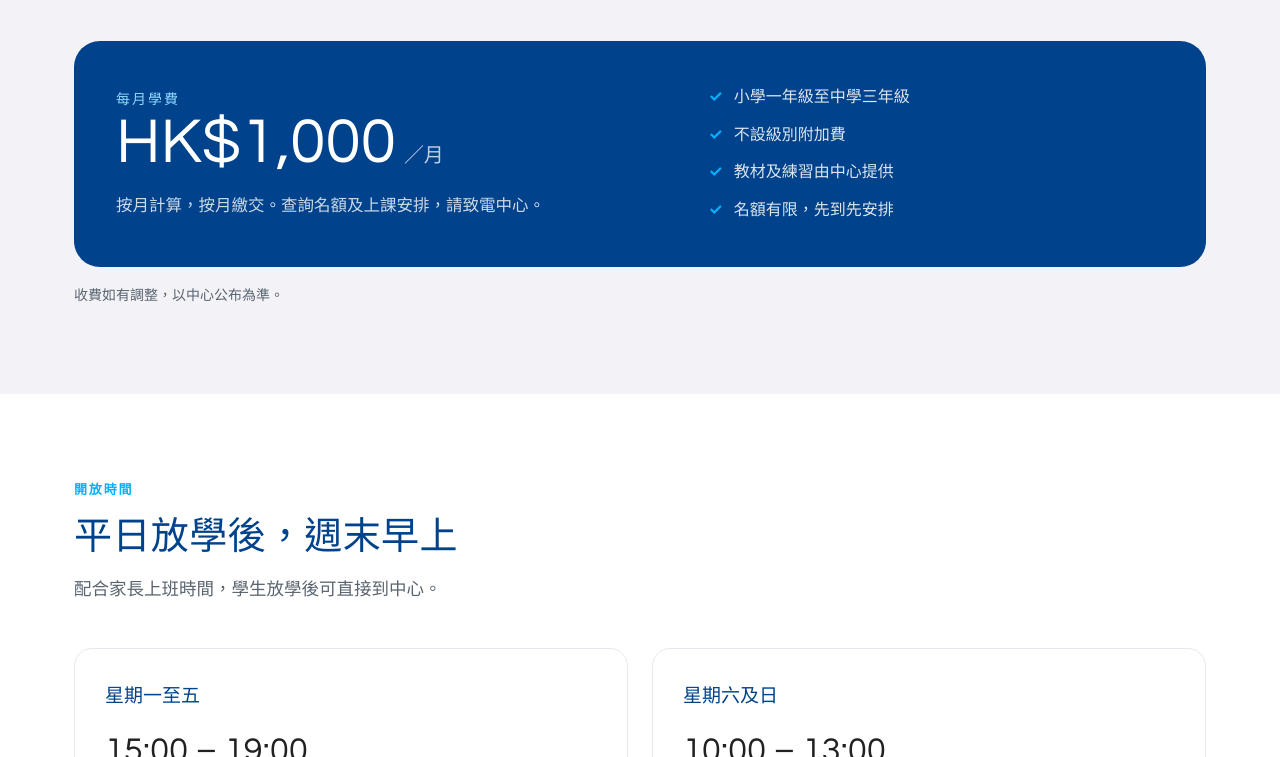
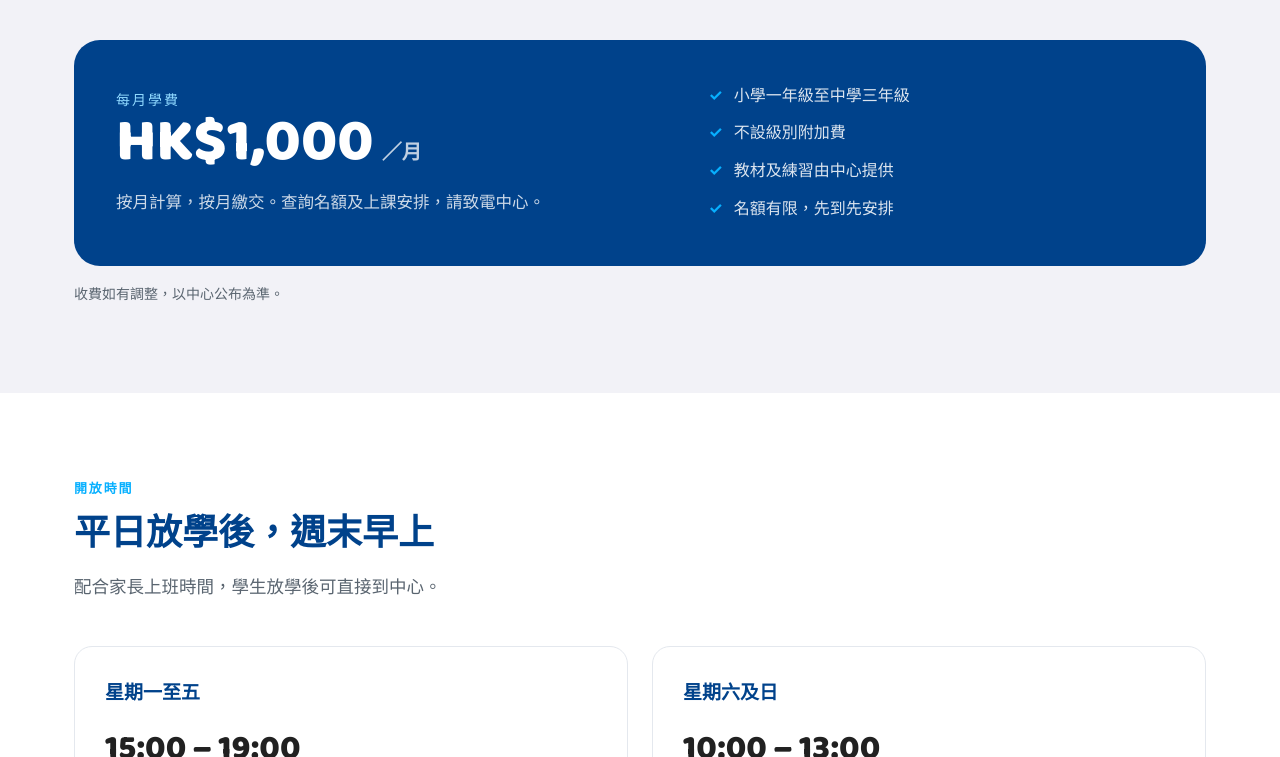
Before and after one commit to kamtochan22/seaworthy-centre, a plain HTML site: page index.html in a window 1280 px wide. Shown: the part 2043-2800 px from the top of the page. Drawn offline with Linux system fonts and the light colour scheme.

Commit message:
Chinese headings: Baloo 2 + Noto Sans TC 900 (SoundBloom stack)

```diff
--- a/assets/style.css
+++ b/assets/style.css
@@ -179,3 +179,14 @@ footer .legal{margin-top:38px;padding-top:22px;border-top:1px solid rgba(255,255
 }
 
 .band-img{width:100%;height:clamp(240px,36vw,430px);object-fit:cover;border-radius:26px;margin-top:34px}
+
+/* Chinese headings: same stack as the SoundBloom Chinese site */
+h1,h2,h3,.sec-head h2,.card h3,.time-card h3,.band b,
+.hero h1,.stat b,.price-card .amount,.time-card .big,.contact-card p,.logo b{
+  font-family:'Baloo 2','Noto Sans TC',sans-serif;
+  font-weight:800;
+  letter-spacing:0;
+}
+.hero h1{font-size:50px;line-height:1.16}
+.sec-head h2{font-size:36px;line-height:1.25}
+.price-card .amount{font-size:60px}
--- a/index.html
+++ b/index.html
@@ -7,7 +7,7 @@
 <meta name="description" content="海納教育中心位於葵芳葵芳閣 H1 號地舖，2004 年成立，提供小學至初中補習班。每月 HK$1,000，平日 3–7pm、週末 10am–1pm 開放。電話 3176 7272。">
 <link rel="preconnect" href="https://fonts.googleapis.com">
 <link rel="preconnect" href="https://fonts.gstatic.com" crossorigin>
-<link href="https://fonts.googleapis.com/css2?family=Questrial&family=Noto+Sans+TC:wght@400;500;700&display=swap" rel="stylesheet">
+<link href="https://fonts.googleapis.com/css2?family=Baloo+2:wght@700;800&family=Questrial&family=Noto+Sans+TC:wght@400;500;700;900&display=swap" rel="stylesheet">
 <link rel="stylesheet" href="assets/style.css">
 </head>
 <body>
```
Also changed, not shown: en/index.html (+1 -1 lines).
